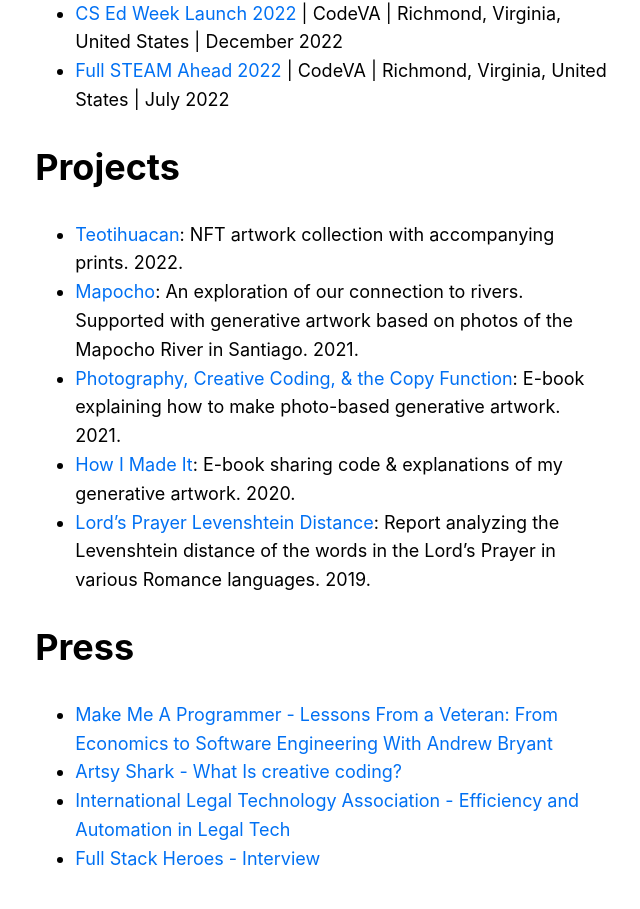
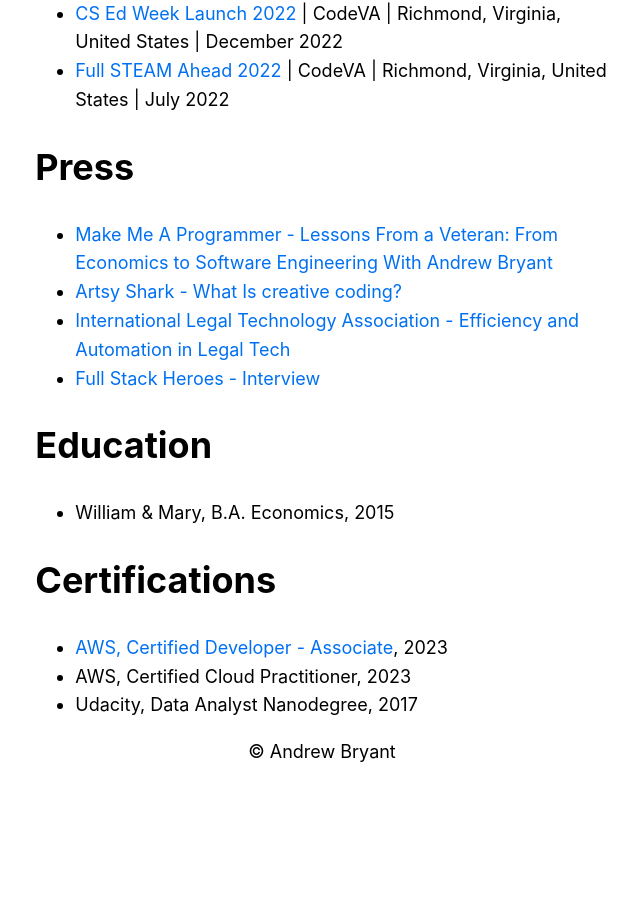
Before and after one commit to apbryant/website, a Next.js app: page /cv in a window 1280 px wide. Shown: the part 4718-5627 px from the top of the page, without its empty margins (318-958 px from the left). After the commit the page ends 5493 px from the top, so only its background shows below. Built offline with nearby package versions, Linux system fonts and the light colour scheme.

Commit message:
delete projects section

```diff
--- a/pages/cv.js
+++ b/pages/cv.js
@@ -344,39 +344,6 @@ export default function CV() {
             | CodeVA | Richmond, Virginia, United States | July 2022
           </li>
         </ul>
-        <h1>Projects</h1>
-        <ul>
-          <li>
-            <a href="https://opensea.io/collection/teotihuacan-by-andrew-bryant">
-              Teotihuacan
-            </a>
-            : NFT artwork collection with accompanying prints. 2022.
-          </li>
-          <li>
-            <a href="https://apbryant.github.io/mapocho/index.html">Mapocho</a>:
-            An exploration of our connection to rivers. Supported with
-            generative artwork based on photos of the Mapocho River in Santiago.
-            2021.
-          </li>
-          <li>
-            <a href="https://gum.co/CgiVzv">
-              Photography, Creative Coding, & the Copy Function
-            </a>
-            : E-book explaining how to make photo-based generative artwork.
-            2021.
-          </li>
-          <li>
-            <a href="https://gum.co/pJKvHJ">How I Made It</a>: E-book sharing
-            code & explanations of my generative artwork. 2020.
-          </li>
-          <li>
-            <a href="https://github.com/apbryant/projects/blob/master/lords_prayer_languages/Lord's%20Prayer%20Levenshtein%20Distance%20Report.ipynb">
-              Lord’s Prayer Levenshtein Distance
-            </a>
-            : Report analyzing the Levenshtein distance of the words in the
-            Lord’s Prayer in various Romance languages. 2019.
-          </li>
-        </ul>
 
         <h1>Press</h1>
         <ul>
```
